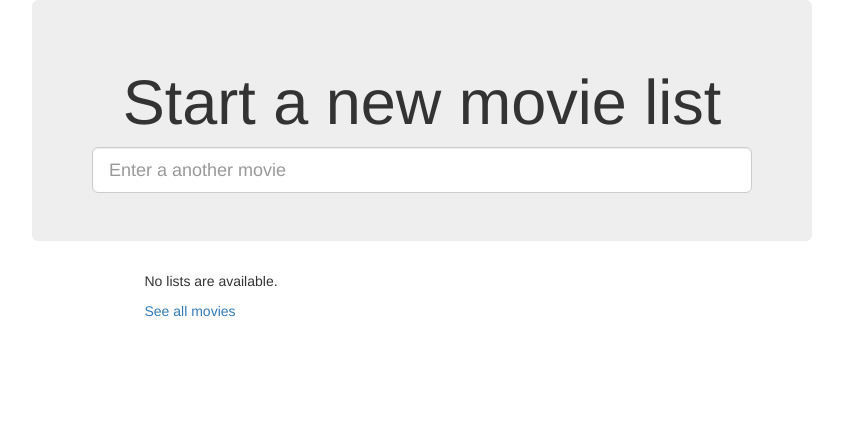
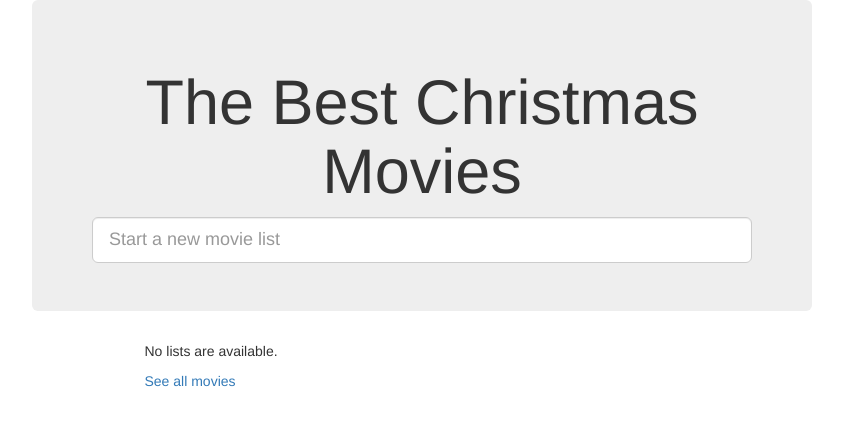
Before and after one commit to jbettenh/last_christmas, a Django app: page /christmasflix/ in a window 1280 px wide. Shown: the top 426 px of the page, without its empty margins (218-1061 px from the left). Run offline with Django 3.2, Linux system fonts and the light colour scheme; data that the repository does not hold is empty; some libraries are stand-ins or nearby versions.

Commit message:
Placeholder block tag

```diff
--- a/christmasflix/templates/christmasflix/base.html
+++ b/christmasflix/templates/christmasflix/base.html
@@ -19,7 +19,7 @@
                                 <input name="movie_title"
                                        id="id_new_movie"
                                        class="form-control input-lg"
-                                       placeholder="Enter a another movie"/>
+                                       placeholder="{% block form_placeholder %}}{% endblock %}"/>
                                 {% csrf_token %}
                             </form>
                     </div>
--- a/christmasflix/templates/christmasflix/detail.html
+++ b/christmasflix/templates/christmasflix/detail.html
@@ -1,5 +1,6 @@
 {% extends 'christmasflix/base.html' %}
 {% block header_text %} {{ movies }}'s Christmas Movie List{% endblock %}
+{% block form_placeholder %}Enter a another movie{% endblock %}
 {% block form_action %}/christmasflix/{{ movies.id }}/add_movie/{% endblock %}
 
 {% block table %}
--- a/christmasflix/templates/christmasflix/index.html
+++ b/christmasflix/templates/christmasflix/index.html
@@ -1,6 +1,7 @@
 {% extends 'christmasflix/base.html' %}
 
-{% block header_text %}Start a new movie list{% endblock %}
+{% block header_text %}The Best Christmas Movies{% endblock %}
+{% block form_placeholder %}Start a new movie list{% endblock %}
 {% block form_action %}/christmasflix/new/{% endblock %}
 
 {% block table %}
```
